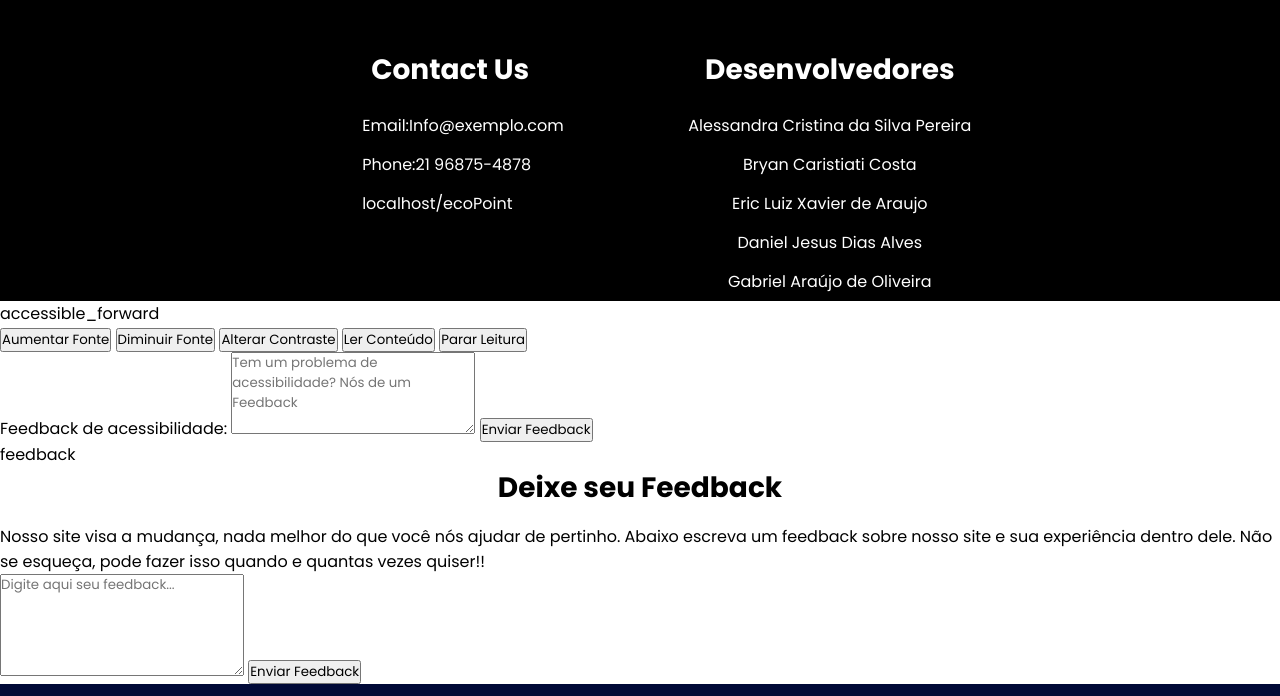
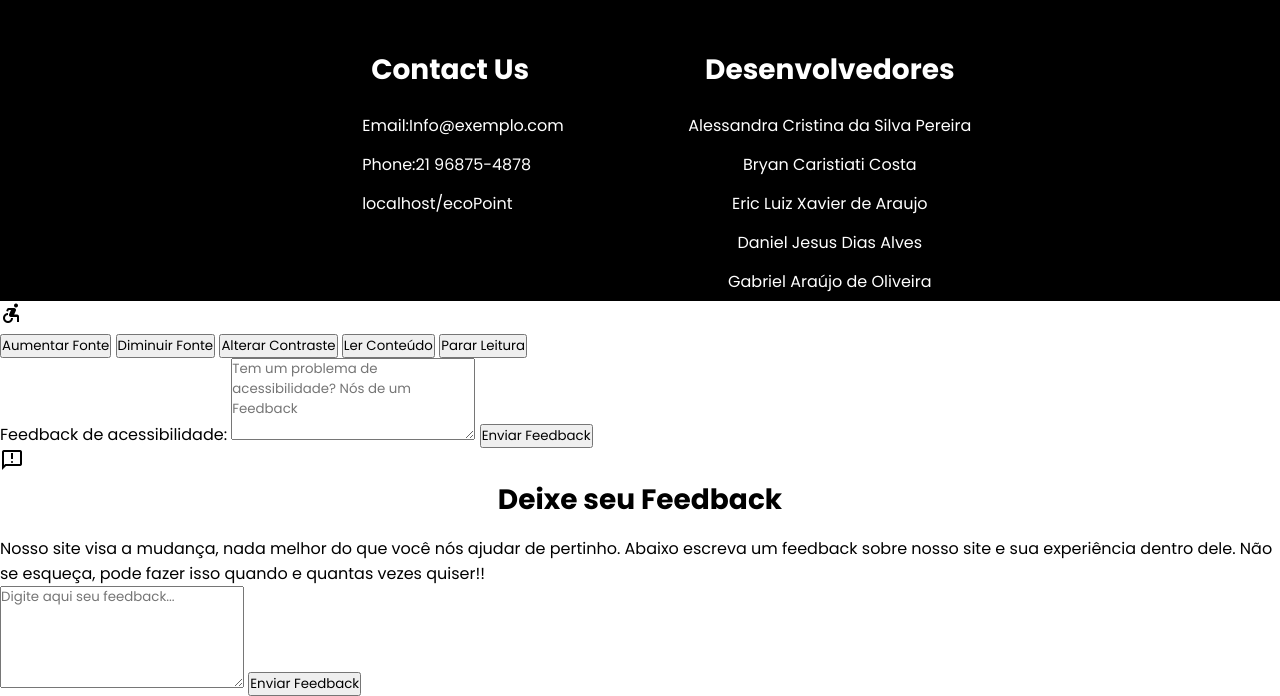
Before and after one commit to alessandrasilvap/infoWEB, a PHP site: page /ecoPoint/ in a window 1280 px wide. Shown: the part 1120-1816 px from the top of the page. Run offline with PHP 8.4, Linux system fonts and the light colour scheme.

Commit message:
Update index.php

```diff
--- a/app/views/home/index.php
+++ b/app/views/home/index.php
@@ -4,6 +4,8 @@
     <meta charset="UTF-8">
     <meta name="viewport" content="width=device-width, initial-scale=1.0">
     <title>Home</title>
+    <link rel="stylesheet" href="https://cdnjs.cloudflare.com/ajax/libs/font-awesome/6.0.0-beta3/css/all.min.css"> <!--Link para utilização de ícones Font Awesome-->
+    <link rel="stylesheet" href="https://fonts.googleapis.com/css2?family=Material+Symbols+Outlined"/> <!--Google Material Symbols-->
     <link rel="stylesheet" href="<?= BASE_URL ?>/public/css/index.css">
 </head>
 <body>
```
